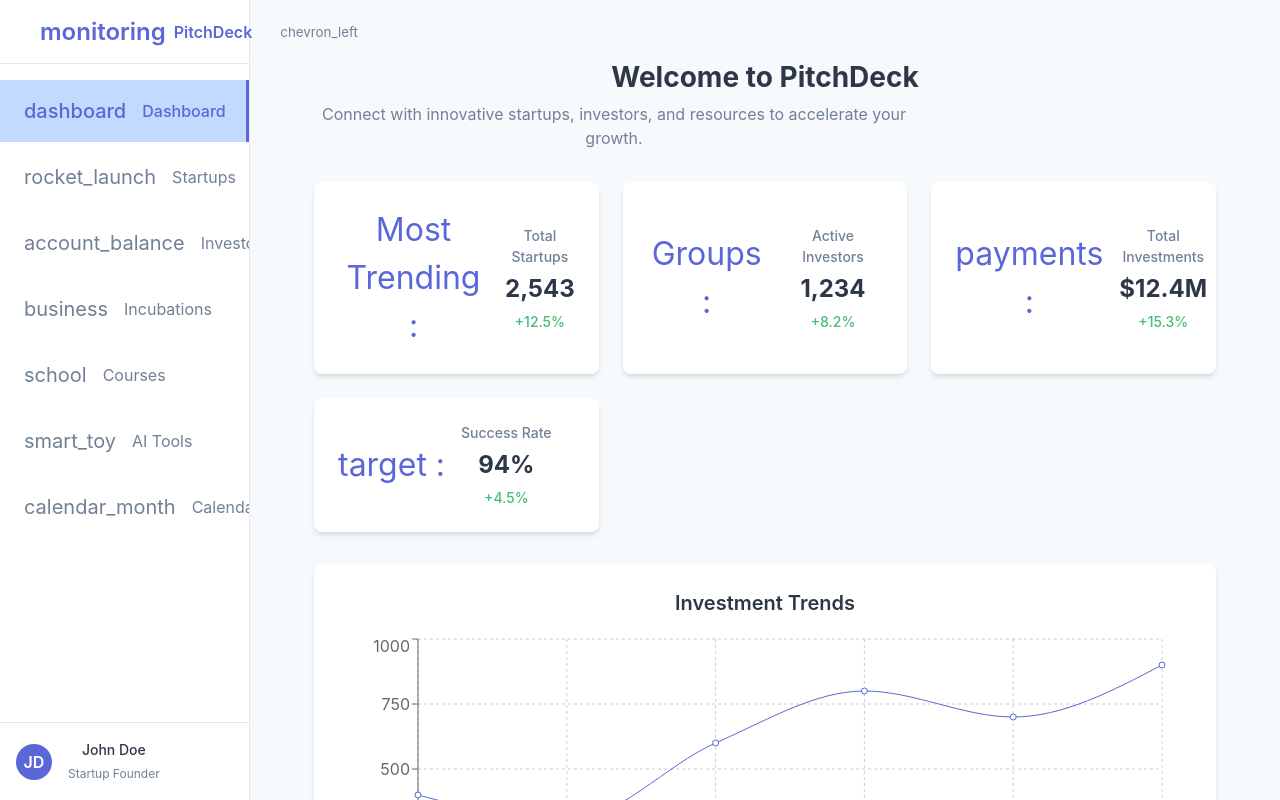
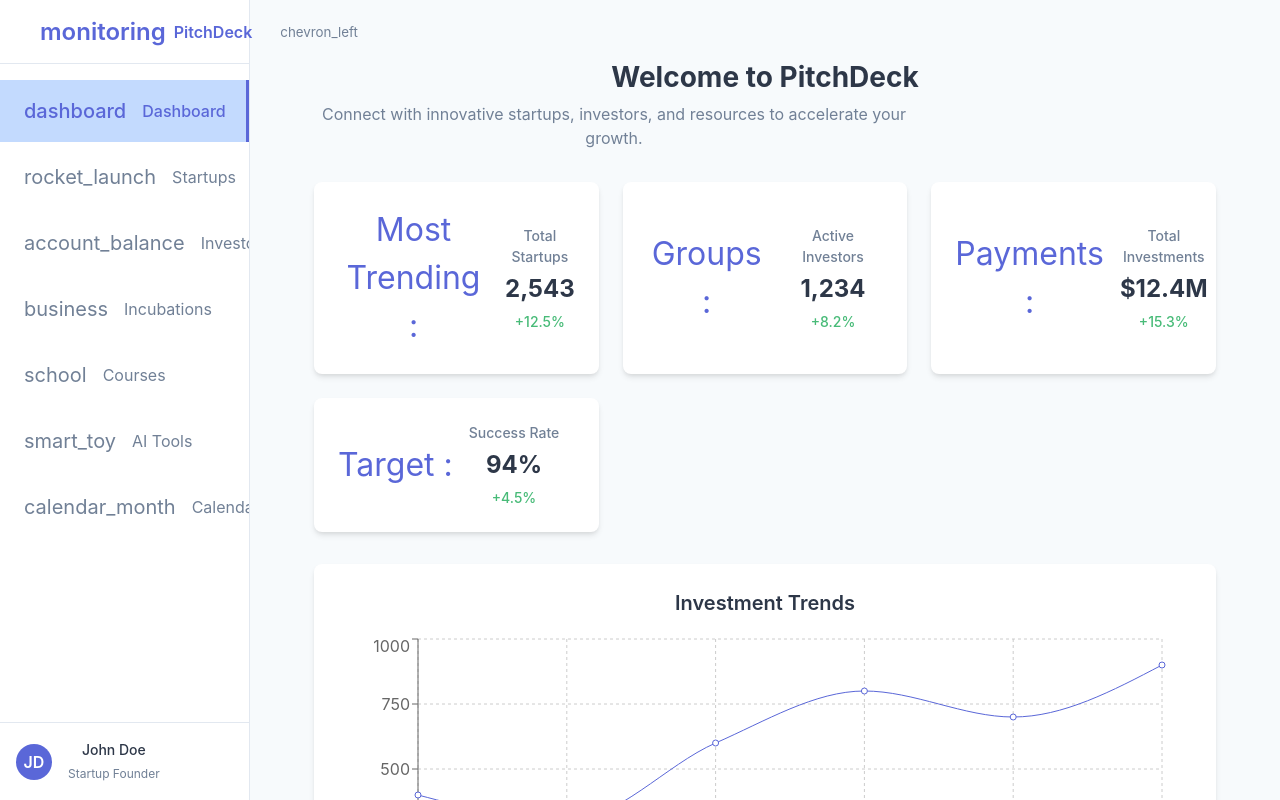
Before and after one commit to SandeshBansode/nothing-here, a React (Vite) app: page /dashboard in a window 1280 px wide. Shown: the top 800 px of the page. Built offline with nearby package versions, Linux system fonts and the light colour scheme.

Commit message:
Update Dashboard.jsx

```diff
--- a/src/pages/Dashboard.jsx
+++ b/src/pages/Dashboard.jsx
@@ -44,13 +44,13 @@ function Dashboard() {
             title="Total Investments"
             value="$12.4M"
             percentage={15.3}
-            icon="payments : "
+            icon="Payments : "
           />
           <MetricsCard
             title="Success Rate"
             value="94%"
             percentage={4.5}
-            icon="target : "
+            icon="Target : "
           />
         </div>
 
```
